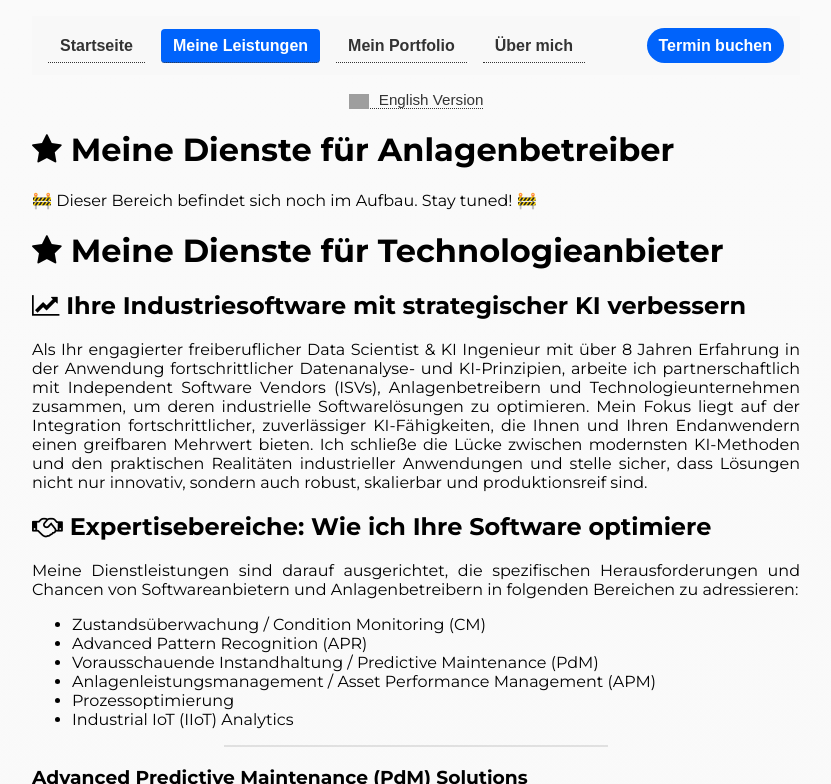
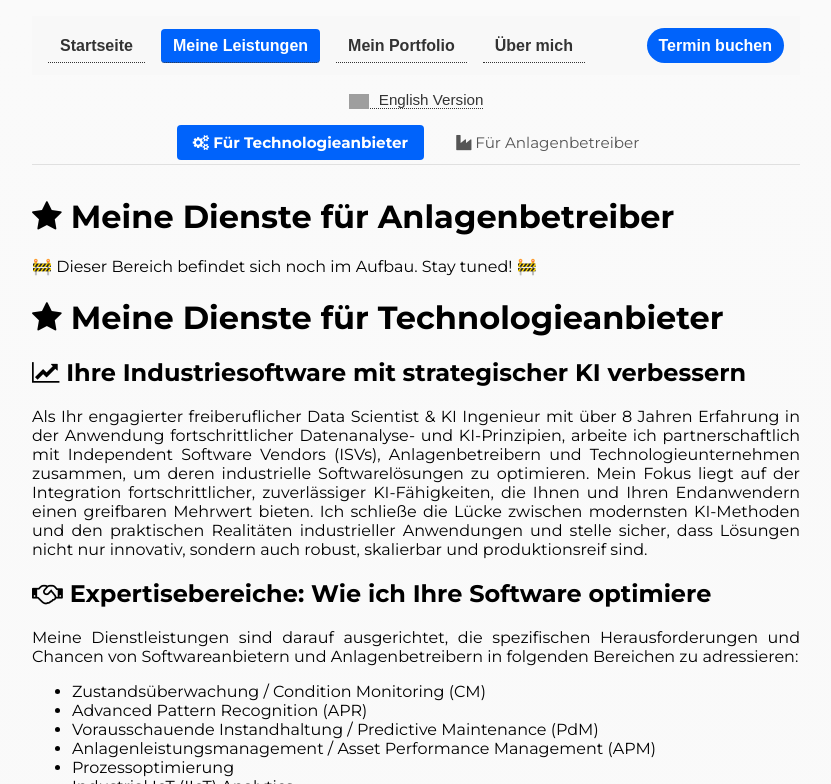
Before and after one commit to alexkolo/strategic-ai, a Jekyll site: the page built from de/services_build.md, in a window 1280 px wide and 900 px high, cut to the strip 0-784 px from the top of the window. Shown: the whole strip, without its empty margins (224-1055 px from the left). Built offline with Jekyll 4.4.1, drawn with Linux system fonts in a browser that asks for light colours; some web fonts are replaced; grey boxes are pictures that could not be loaded.

Commit message:
feat: update layout and titles in services_build and services_consult markdown files

```diff
--- a/de/services_build.md
+++ b/de/services_build.md
@@ -1,6 +1,6 @@
 ---
-layout: default
-title: Meine Services
+layout: services
+title: Meine Dienstleistungen für Technologieanbieter
 font_family: "Montserrat"
 text_align: justify
 lang: de
--- a/de/services_consult.md
+++ b/de/services_consult.md
@@ -1,6 +1,6 @@
 ---
 layout: services # Use the new layout
-title: Services for Asset Operators
+title: Meine Dienstleistungen für Anlagenbetreiber
 font_family: "Montserrat"
 text_align: justify
 lang: de
```
